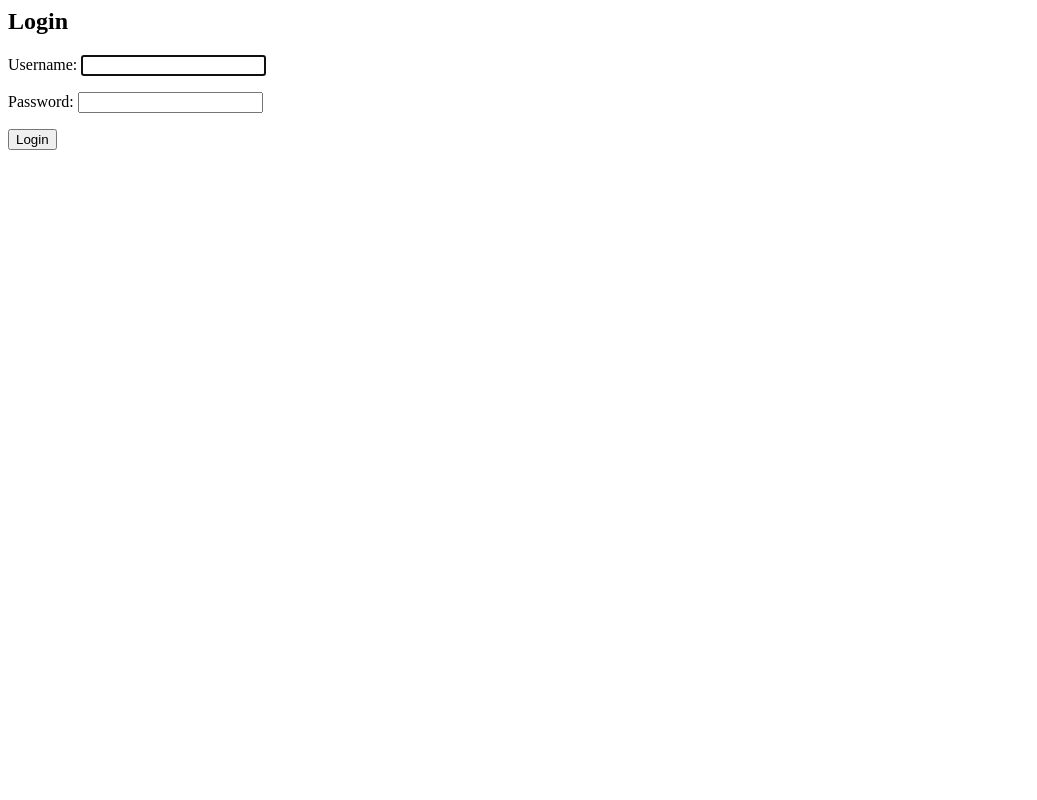
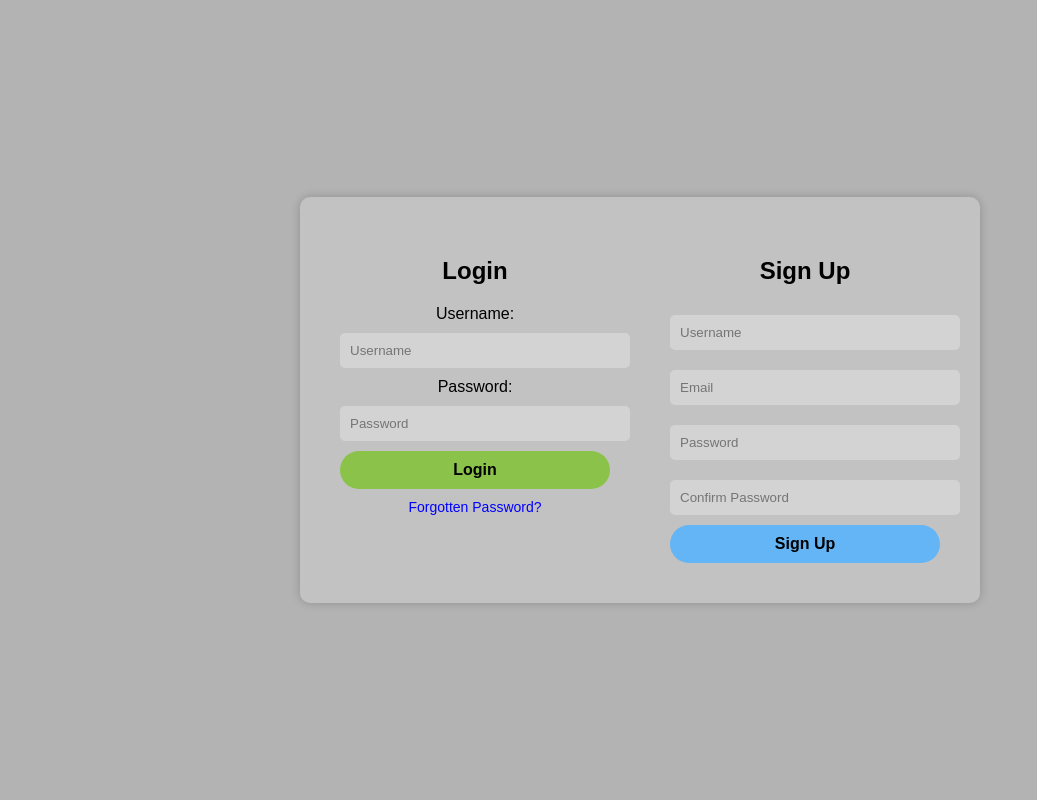
Before and after one commit to DominicEmerson/DESD-AAI-Y3-Group10, a Django app: page /accounts/login/ in a window 1280 px wide. Shown: the whole page, without its empty margins (0-1037 px from the left). Run offline with Django 5.2, Linux system fonts and the light colour scheme.

Commit message:
Implemented the frontend  for login (not functioning signup)

```diff
--- a/claims/management/commands/create_test_users.py
+++ b/claims/management/commands/create_test_users.py
@@ -34,4 +34,4 @@ class Command(BaseCommand):
             else:
                 self.stdout.write(self.style.SUCCESS(f"User {user_data['username']} already exists."))
 
-        self.stdout.write(self.style.SUCCESS("✅ Default test users and specific superuser created!"))
+        self.stdout.write(self.style.SUCCESS("Default test users and specific superuser created!"))
--- a/templates/registration/login.html
+++ b/templates/registration/login.html
@@ -1,6 +1,106 @@
-<h2>Login</h2>
-<form method="post">
-    {% csrf_token %}
-    {{ form.as_p }}
-    <button type="submit">Login</button>
-</form>
+<!-- templates/index.html -->
+<!DOCTYPE html>
+<html lang="en">
+<head>
+    <meta charset="UTF-8">
+    <meta name="viewport" content="width=device-width, initial-scale=1.0">
+    <title>Login & Sign Up</title>
+    <style>
+        body {
+            font-family: Arial, sans-serif;
+            background-color: #b3b3b3; /* Grey background */
+            display: flex;
+            justify-content: center;
+            align-items: center;
+            height: 100vh;
+            margin: 0;
+        }
+        .container {
+            background: #c2c2c2; /* Slightly darker grey */
+            padding: 40px;
+            border-radius: 10px;
+            box-shadow: 0 0 10px rgba(0, 0, 0, 0.2);
+            width: 600px;
+            display: flex;
+            justify-content: space-between;
+        }
+        .form-container {
+            width: 45%;
+            text-align: center;
+        }
+        h2 {
+            margin-bottom: 20px;
+        }
+        input {
+            width: 100%;
+            padding: 10px;
+            margin: 10px 0;
+            border: none;
+            background: #d3d3d3;
+            border-radius: 5px;
+        }
+        button {
+            width: 100%;
+            padding: 10px;
+            border: none;
+            font-size: 16px;
+            font-weight: bold;
+            border-radius: 20px;
+            cursor: pointer;
+        }
+        .login-btn {
+            background: #8bc34a; /* Green */
+            color: black;
+        }
+        .signup-btn {
+            background: #64b5f6; /* Blue */
+            color: black;
+        }
+        .forgot-password {
+            color: blue;
+            font-size: 14px;
+            text-decoration: none;
+            display: inline-block;
+            margin-top: 10px;
+        }
+        .error {
+            color: red;
+            font-size: 14px;
+            margin-bottom: 10px;
+        }
+    </style>
+</head>
+<body>
+    <div class="container">
+        <!-- Login Form -->
+        <div class="form-container">
+            <h2>Login</h2>
+            {% if form.errors %}
+                <p class="error">Invalid username or password. Please try again.</p>
+            {% endif %}
+            <form method="post" action="{% url 'login' %}">
+                {% csrf_token %}
+                {{ form.username.label_tag }}
+                <input type="text" name="{{ form.username.name }}" placeholder="Username" required>
+                {{ form.password.label_tag }}
+                <input type="password" name="{{ form.password.name }}" placeholder="Password" required>
+                <button class="login-btn" type="submit">Login</button>
+                <br>
+                <a href="#" class="forgot-password">Forgotten Password?</a>
+            </form>
+        </div>
+
+        <!-- Sign Up Form -->
+        <div class="form-container">
+            <h2>Sign Up</h2>
+            <form>
+                <input type="text" placeholder="Username" required>
+                <input type="email" placeholder="Email" required>
+                <input type="password" placeholder="Password" required>
+                <input type="password" placeholder="Confirm Password" required>
+                <button class="signup-btn" type="button">Sign Up</button>
+            </form>
+        </div>
+    </div>
+</body>
+</html>
```
Also changed, not shown: README.md, claims/migrations/0002_accident_alter_customuser_managers_claim_driver_and_more.py (added).
